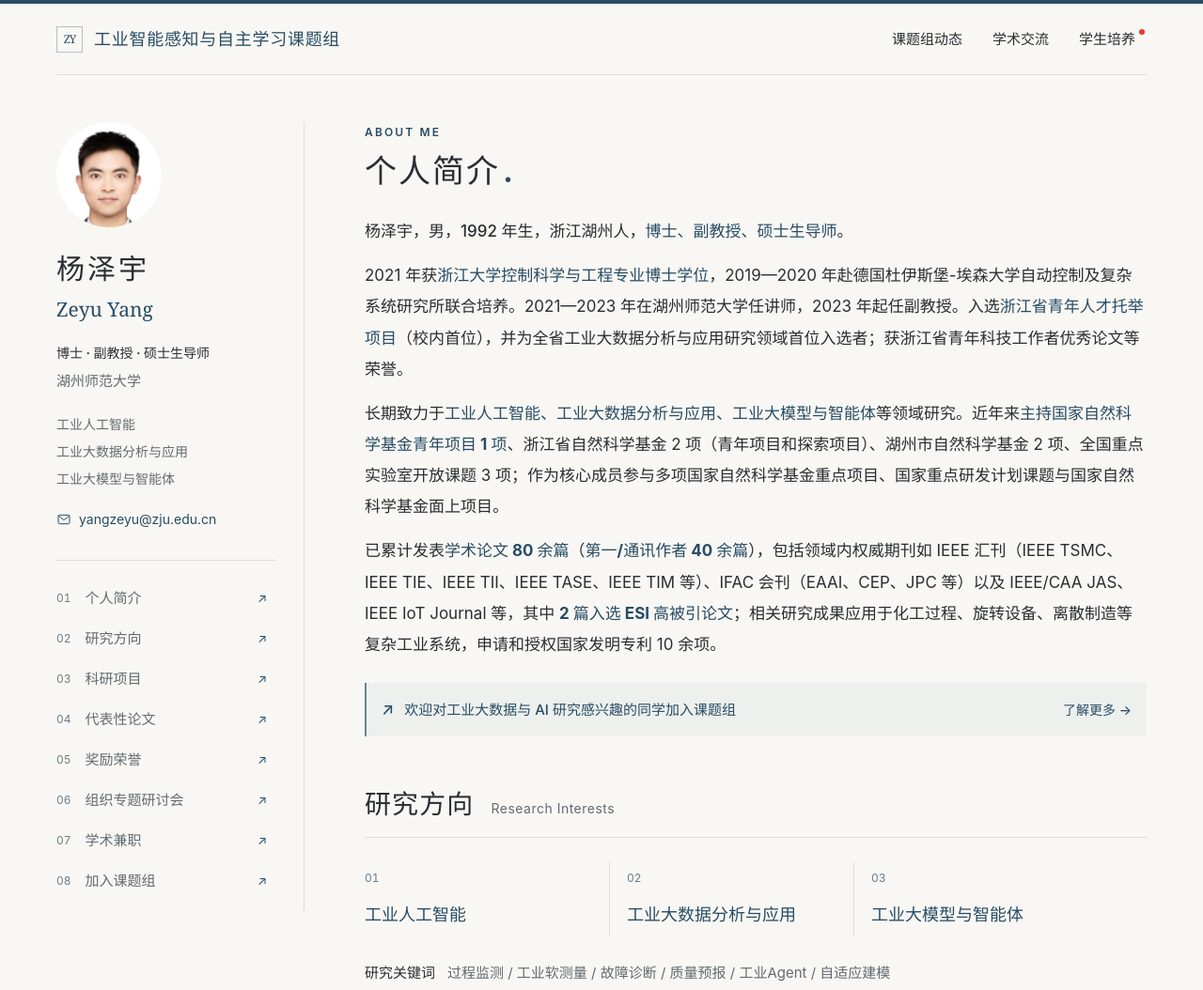
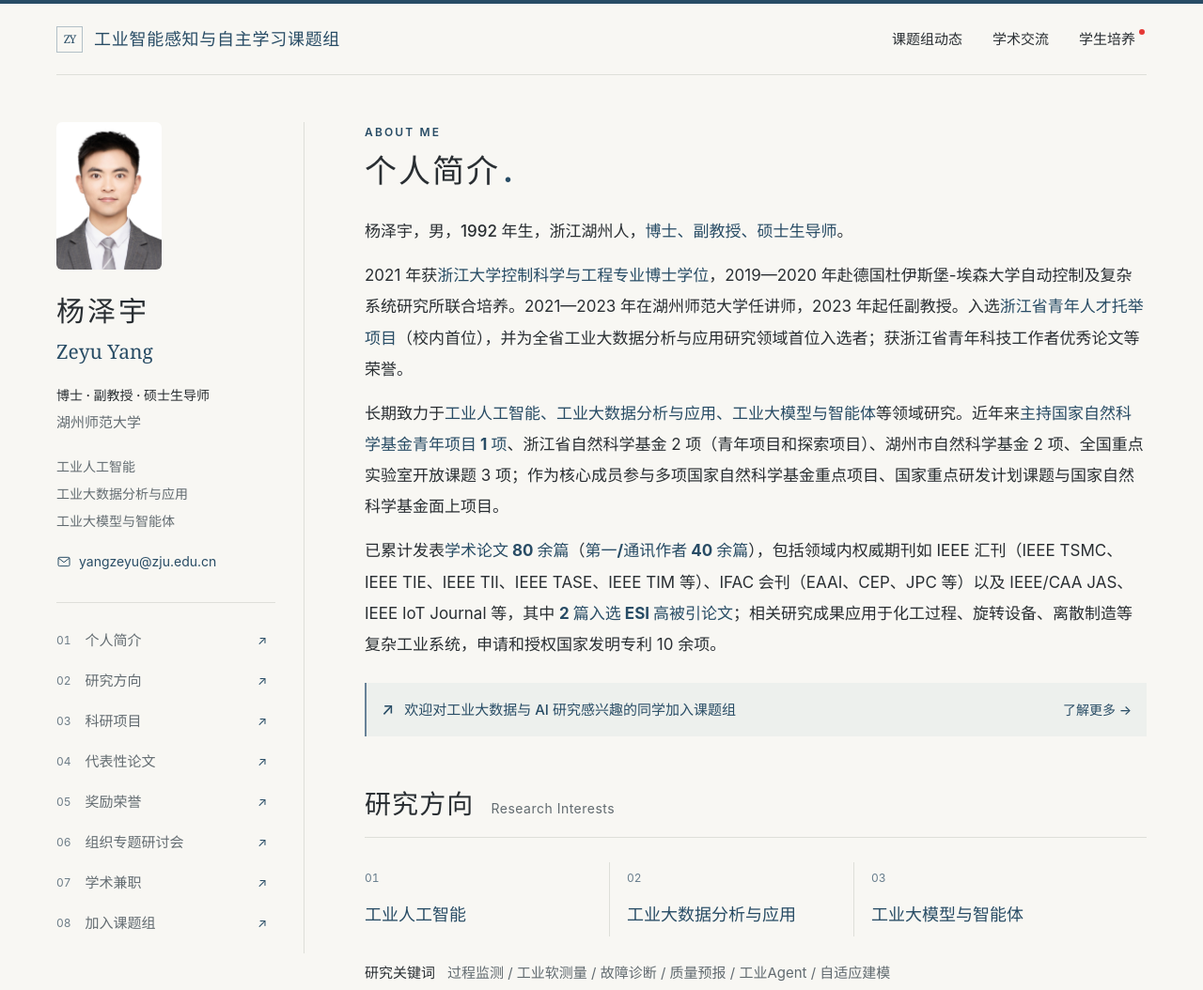
Before and after one commit to ZeallYang/ZeallYang.github.io, an Astro site: page / in a window 1280 px wide. Shown: the top 1054 px of the page at 94% size. Built offline with nearby package versions, Linux system fonts and the light colour scheme; Astro itself is replaced by a stand-in of ours.

Commit message:
Show full portrait in original proportions with rounded corners

```diff
--- a/src/styles/global.css
+++ b/src/styles/global.css
@@ -80,7 +80,7 @@ section { scroll-margin-top: 0; }
 .page-layout { display: grid; grid-template-columns: 264px minmax(0, 1fr); column-gap: 64px; max-width: 1160px; margin: auto; padding-top: 50px; }
 .sidebar { position: sticky; top: calc(var(--header-offset) + 12px); align-self: start; padding: 0 30px 12px 0; border-right: 1px solid var(--line); }
 .avatar { width: 112px; height: 112px; border-radius: 50%; object-fit: cover; margin-bottom: 22px; }
-img.avatar { object-position: center top; }
+img.avatar { height: auto; border-radius: 6px; object-fit: contain; }
 .initials { display: grid; place-items: center; color: var(--accent); background: #e9eeeb; border: 1px solid #d6dfda; font: 44px Georgia, serif; letter-spacing: -3px; }
 .initials span { padding-right: 3px; }
 h1 { font-family: var(--serif); font-size: 30px; font-weight: 600; line-height: 1.5; letter-spacing: .1em; }
```
